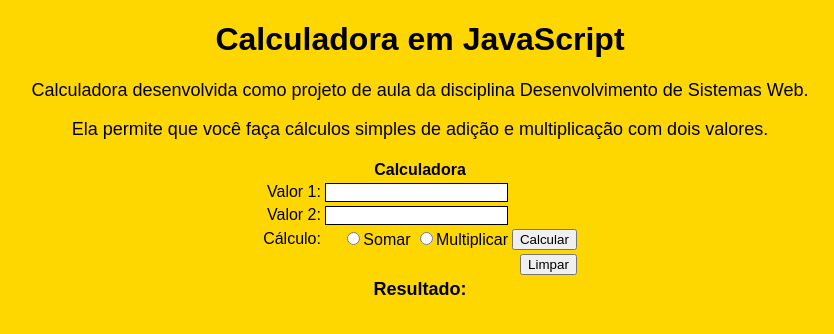
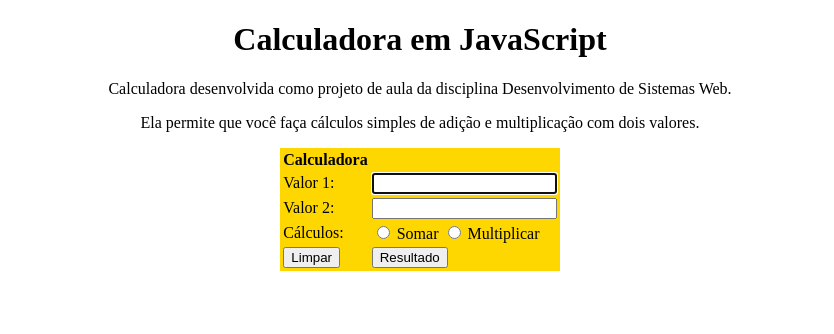
Before and after one commit to Mertonlucas/EXERCICIO-AULA, a plain HTML site: page index.html in a window 1280 px wide. Both pictures are taken after a click on the button "Limpar". Shown: the whole page, without its empty margins (220-1054 px from the left). Drawn offline with Linux system fonts and the light colour scheme.

Commit message:
atualização

```diff
--- a/index.html
+++ b/index.html
@@ -1,87 +1,41 @@
 <!DOCTYPE html>
 <html>
+
 <head>
     <title>Calculadora</title>
-    <style>
-        body {
-            text-align: center;
-            background-color: #FFD700; /* Amarelo queimado */
-            margin: 0;
-            padding: 0;
-            font-family: Arial, sans-serif;
-        }
 
-        table {
-            margin: 0 auto;
-        }
-
-        td {
-            text-align: right;
-        }
-
-        #resultado {
-            text-align: center;
-            font-size: 18px;
-            font-weight: bold;
-        }
-
-        .descricao {
-            text-align: center;
-            margin-top: 20px;
-            font-size: 18px;
-        }
-
-        /* Adiciona um contorno preto nas caixas de entrada */
-        input[type="text"] {
-            border: 1px solid black;
-        }
-    </style>
     <script>
         function calcular() {
-            var valor1 = parseFloat(document.getElementById('valor1').value);
-            var valor2 = parseFloat(document.getElementById('valor2').value);
-            var resultado = 0;
+            var num1, num2, res;
+            num1 = document.getElementById("valor1").value;
+            num2 = document.getElementById("valor2").value;
 
-            var operadores = document.getElementsByName('operadores');
-
-            for (var i = 0; i < operadores.length; i++) {
-                if (operadores[i].checked) {
-                    if (operadores[i].value === 'somar') {
-                        resultado = valor1 + valor2;
-                    } else if (operadores[i].value === 'multiplicar') {
-                        resultado = valor1 * valor2;
-                    }
-                    break;
+            if (document.getElementById("somar").checked == true) {
+                res = parseInt(num1) + parseInt(num2);
+                alert("O resultado é: " + res);
+            } else {
+                res = parseInt(num1) * parseInt(num2);
+                alert("O resultado é: " + res);
             }
         }
 
-            document.getElementById('resultado').innerHTML = 'Resultado: ' + resultado;
-        }
-
-        function limparCampos() {
-            document.getElementById('valor1').value = "";
-            document.getElementById('valor2').value = "";
-            document.getElementById('resultado').innerHTML = "Resultado: ";
-
-            // Desmarque os botões de rádio
-            var operadores = document.getElementsByName('operadores');
-            for (var i = 0; i < operadores.length; i++) {
-                operadores[i].checked = false;
-            }
+        function resetar() {
+            document.getElementById("valor1").value = "";
+            document.getElementById("valor2").value = "";
+            document.getElementById("valor1").focus();
         }
     </script>
 </head>
+
 <body>
-    <h1>Calculadora em JavaScript</h1>
-
-    <div class="descricao">
-        <p>Calculadora desenvolvida como projeto de aula da disciplina Desenvolvimento de Sistemas Web.</p>
-        <p>Ela permite que você faça cálculos simples de adição e multiplicação com dois valores.</p>
-    </div>
-
-    <table>
+    <h1 align="center">Calculadora em JavaScript</h1>
+    <p align="center">Calculadora desenvolvida como projeto de aula da disciplina Desenvolvimento de Sistemas Web.</p>
+    <p align="center">Ela permite que você faça cálculos simples de adição e multiplicação com dois valores.</p>
+    <center>
+        <table bgcolor="gold">
             <tr>
-            <th colspan="3">Calculadora</th>
+                <th>Calculadora</th>
+                <td></td>
             </tr>
             <tr>
                 <td>Valor 1:</td>
@@ -92,19 +46,17 @@
                 <td><input type="text" id="valor2"></td>
             </tr>
             <tr>
-            <td>Cálculo:</td>
-            <td>
-                <input type="radio" name="operadores" value="somar">Somar
-                <input type="radio" name="operadores" value="multiplicar">Multiplicar
+                <td>Cálculos:</td>
+                <td><input type="radio" name="bolinha" id="somar"> Somar
+                    <input type="radio" name="bolinha" id="multiplicar"> Multiplicar
                 </td>
-            <td><button onclick="calcular()">Calcular</button></td>
             </tr>
             <tr>
-            <td colspan="3"><button onclick="limparCampos()">Limpar</button></td>
-        </tr>
-        <tr>
-            <td colspan="3" id="resultado">Resultado:</td>
+                <td><button id="limpar" onclick="resetar()">Limpar</button></td>
+                <td><button id="resultado" onclick="calcular()">Resultado</button></td>
             </tr>
         </table>
+    </center>
 </body>
+
 </html>
```
Also changed, not shown: indexexplicado.html (added, +122 -0 lines). Lines whose indentation alone changed are shown as unchanged.
